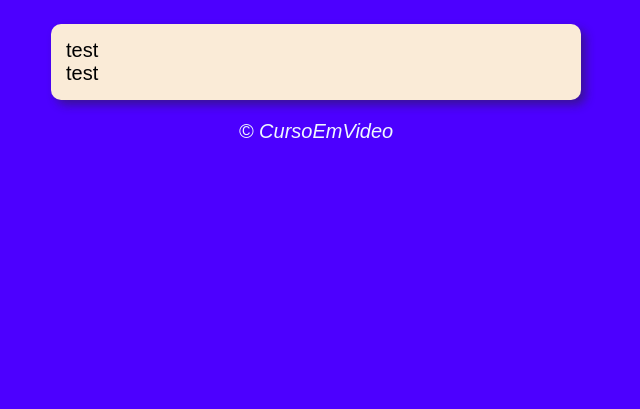
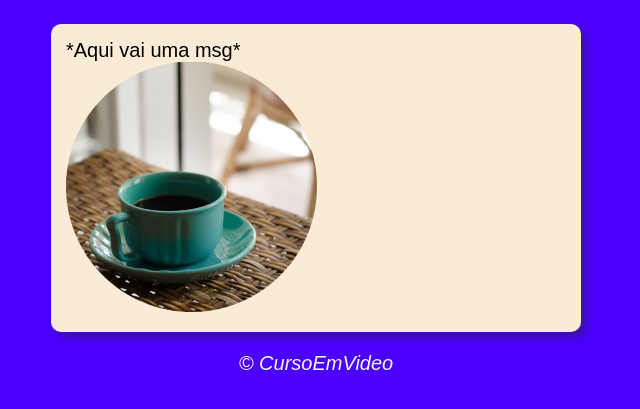
Before and after one commit to sarahguerreiro/javascript, a plain HTML site: page aula12ex/ex014/modelo.html in a window 1280 px wide. Shown: the part 75-484 px from the top of the page, without its empty margins (324-964 px from the left). Drawn offline with Linux system fonts and the light colour scheme.

Commit message:
adc uma msg a div de id msg e adc uma img na div de id foto

```diff
--- a/aula12ex/ex014/modelo.html
+++ b/aula12ex/ex014/modelo.html
@@ -14,11 +14,11 @@
 
     <section>
        <div id="msg">
-         test
+         *Aqui vai uma msg*
        </div>
 
        <div id="foto">
-         test
+         <img src="manhazinha.png" alt="">
        </div>
     </section>
 
```
